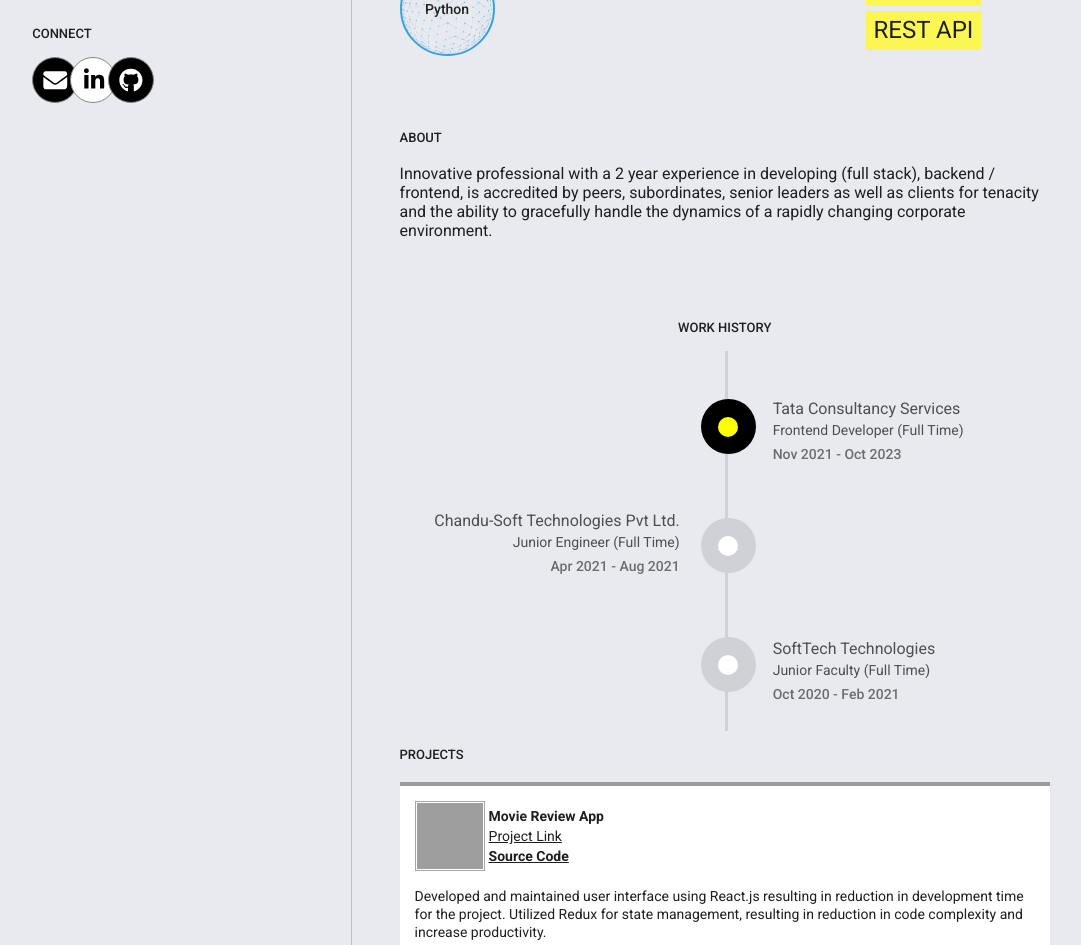
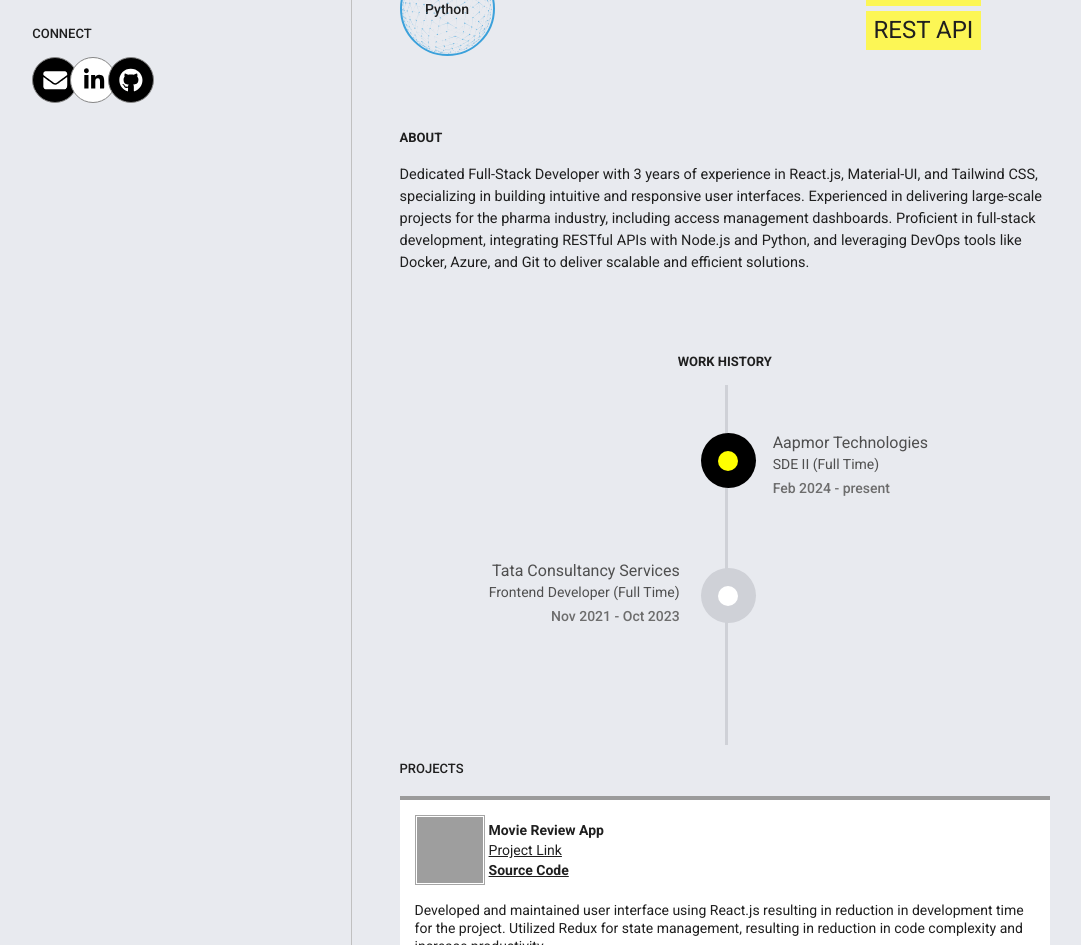
Before and after one commit to JagadeeshTalari/NewPortfolio_V2, a React (Vite) app: page / in a window 1280 px wide. Shown: the part 600-1545 px from the top of the page, without its empty margins (115-1196 px from the left). Built offline with nearby package versions, Linux system fonts and the light colour scheme; grey boxes are pictures that could not be loaded.

Commit message:
updated  about and workhistory

```diff
--- a/src/App.css
+++ b/src/App.css
@@ -2,35 +2,35 @@
   background-color: #31cf68;
 }
 
-.dot{
+.dot {
   width: 8px;
   height: 8px;
   border-radius: 50%;
 }
 
-.d-flex{
+.d-flex {
   display: flex;
   align-items: center;
   gap: 4px;
 }
 
 @media screen and (max-width: 450px) {
-  .d-flex{
+  .d-flex {
     flex-direction: column;
   }
 }
 
-section{
+section {
   margin-top: 1.75rem;
 }
 
-.dividerLine{
+.dividerLine {
   width: 1px;
   height: 450vh;
   background-color: #6b6b6b;
 }
 
-.layout{
+.layout {
   /* gap: 3rem; */
   align-items: start;
   width: 82%;
@@ -38,28 +38,33 @@
   margin-top: 3rem;
 }
 
-.aboutDetails{
+.aboutDetails {
   border-left: 1px solid #c0c0c0;
-  padding-left:3rem;
+  padding-left: 3rem;
   width: 67%;
 }
 
 @media screen and (max-width: 450px) {
-  .layout{
+  .layout {
     width: 92%;
     margin-top: 0rem;
   }
 
-.aboutDetails{
+  .aboutDetails {
     border-left: none;
     padding-left: 0rem;
     width: 100%;
     margin-top: 4rem;
   }
+}
 
-}
 .sectionHeading {
   font-size: 13px;
-  font-weight: 500;
+  font-weight: 700;
   margin-bottom: 1.2rem;
 }
+
+.about > p {
+  font-size: 14.5px;
+  line-height: 22px;
+}
--- a/src/Components/About/About.jsx
+++ b/src/Components/About/About.jsx
@@ -1,14 +1,22 @@
-import React from 'react'
-import WorkHistory from './WorkHistory'
+import React from "react";
+import WorkHistory from "./WorkHistory";
 
 const About = () => {
   return (
     <div className="about">
-    <div className='sectionHeading'>ABOUT</div>
-    <p>Innovative professional with a 2 year experience in developing (full stack), backend / frontend, is accredited by peers, subordinates, senior leaders as well as clients for tenacity and the ability to gracefully handle the dynamics of a rapidly changing corporate environment.</p>
-    <WorkHistory/>
+      <div className="sectionHeading">ABOUT</div>
+      <p>
+        Dedicated Full-Stack Developer with 3 years of experience in React.js,
+        Material-UI, and Tailwind CSS, specializing in building intuitive and
+        responsive user interfaces. Experienced in delivering large-scale
+        projects for the pharma industry, including access management
+        dashboards. Proficient in full-stack development, integrating RESTful
+        APIs with Node.js and Python, and leveraging DevOps tools like Docker,
+        Azure, and Git to deliver scalable and efficient solutions.
+      </p>
+      <WorkHistory />
     </div>
-  )
-}
+  );
+};
 
-export default About
+export default About;
--- a/src/Components/About/WorkHistory.css
+++ b/src/Components/About/WorkHistory.css
@@ -1,7 +1,6 @@
 #workHistory {
   padding-top: 5rem;
 }
-
 
 @media screen and (max-width: 450px) {
   #workHistory {
@@ -9,43 +8,41 @@
   }
 }
 
-#workHistory>h4{
+#workHistory > h4 {
   width: fit-content;
   margin: auto;
 }
 
-.workHistorLine{
+.workHistorLine {
   width: 3px;
-    height: 380px;
+  height: 360px;
   margin-top: 1rem;
-    background-color: #CFD1D7;
+  background-color: #cfd1d7;
   display: flex;
   flex-direction: column;
-    gap: 4rem;
+  gap: 5rem;
   position: relative;
   z-index: -1;
   left: 50%;
-
 }
 
-.workDetails{
+.workDetails {
   width: max-content;
 }
 
-
-.companyName{
+.companyName {
   font-size: 16px;
   font-weight: 400;
   color: #4f4f4f;
 }
 
-.role{
+.role {
   font-size: 14px;
   color: #4f4f4f;
   margin-top: 0.25rem;
 }
 
-.duration{
+.duration {
   margin-top: 0.5rem;
   font-size: 14px;
   font-weight: 500;
@@ -53,31 +50,30 @@
 }
 
 @media screen and (max-width: 450px) {
-    .workHistorLine{
+  .workHistorLine {
     height: 440px;
     gap: 5.5rem;
   }
 
-    .workDetails{
+  .workDetails {
     max-width: 140px;
   }
 
-    .companyName{
+  .companyName {
     font-size: 14px;
   }
 
-    .role{
+  .role {
     font-size: 13px;
   }
 
-    .duration{
+  .duration {
     margin-top: 0.5rem;
     font-size: 13px;
   }
 }
 
-
-.workHistorLine .workDetails:nth-child(2){
+.workHistorLine .workDetails:nth-child(2) {
   /* color: green;  */
   position: absolute;
   left: 3rem;
@@ -85,40 +81,39 @@
 }
 
 @media screen and (max-width: 450px) {
-    .workHistorLine .workDetails:nth-child(2){
+  .workHistorLine .workDetails:nth-child(2) {
     top: 2rem;
   }
 }
 
-.workHistorLine .workDetails:nth-child(4){
+.workHistorLine .workDetails:nth-child(4) {
   /* color: blue;  */
   position: absolute;
   right: 3rem;
-    top: 10rem;
+  top: 11rem;
   text-align: right;
 }
 
 @media screen and (max-width: 450px) {
-    .workHistorLine .workDetails:nth-child(4){
+  .workHistorLine .workDetails:nth-child(4) {
     top: 11rem;
   }
 }
 
-.workHistorLine .workDetails:nth-child(6){
+.workHistorLine .workDetails:nth-child(6) {
   /* color: rgb(135, 135, 14);  */
   position: absolute;
   left: 3rem;
   top: 18rem;
 }
 
-
 @media screen and (max-width: 450px) {
-    .workHistorLine .workDetails:nth-child(6){
+  .workHistorLine .workDetails:nth-child(6) {
     top: 20.5rem;
   }
 }
 
-.workHistorLine .workDetails:nth-child(8){
+.workHistorLine .workDetails:nth-child(8) {
   /* color: blue;  */
   position: absolute;
   right: 3rem;
@@ -127,7 +122,7 @@
 }
 
 @media screen and (max-width: 450px) {
-    .about>p{
+  .about > p {
     font-size: 14px;
     line-height: 20px;
   }
--- a/src/Components/About/WorkHistory.jsx
+++ b/src/Components/About/WorkHistory.jsx
@@ -1,30 +1,36 @@
-import React from 'react'
-import "./WorkHistory.css"
-import Circles from './Circles'
+import React from "react";
+import "./WorkHistory.css";
+import Circles from "./Circles";
 
 const WorkHistory = () => {
   return (
-    <div id='workHistory'>
-        <h4 className='sectionHeading'>WORK HISTORY</h4>
+    <div id="workHistory">
+      <h4 className="sectionHeading">WORK HISTORY</h4>
       <div className="workHistorLine">
-          <Circles activeClass="active"/>
-          <div className='workDetails'>
-            <p className='companyName'>Tata Consultancy Services</p>
-            <p className='role'>Frontend Developer (Full Time)</p>
-            <p className='duration'>Nov 2021 - Oct 2023</p>
+        <Circles activeClass="active" />
+        <div className="workDetails">
+          <p className="companyName">Aapmor Technologies</p>
+          <p className="role">SDE II (Full Time)</p>
+          <p className="duration">Feb 2024 - present</p>
         </div>
-          <Circles/>
-          <div className='workDetails'>
-            <p className='companyName'>Chandu-Soft Technologies Pvt Ltd.</p>
-            <p className='role'>Junior Engineer (Full Time)</p>
-            <p className='duration'>Apr 2021 - Aug 2021</p>
+        <Circles />
+        <div className="workDetails">
+          <p className="companyName">Tata Consultancy Services</p>
+          <p className="role">Frontend Developer (Full Time)</p>
+          <p className="duration">Nov 2021 - Oct 2023</p>
         </div>
-          <Circles/>
-          <div className='workDetails third'>
-            <p className='companyName'>SoftTech Technologies</p>
-            <p className='role'>Junior Faculty (Full Time)</p>
-            <p className='duration'>Oct 2020 - Feb 2021</p>
-          </div>
+        {/* <Circles />
+        <div className="workDetails">
+          <p className="companyName">Chandu-Soft Technologies Pvt Ltd.</p>
+          <p className="role">Junior Engineer (Full Time)</p>
+          <p className="duration">Apr 2021 - July 2021</p>
+        </div> */}
+        {/* <Circles /> */}
+        {/* <div className="workDetails third">
+          <p className="companyName">SoftTech Technologies</p>
+          <p className="role">Junior Faculty (Full Time)</p>
+          <p className="duration">Oct 2020 - Feb 2021</p>
+        </div> */}
         {/* <Circles/> */}
         {/* <div className='workDetails third'>
             <p>SchbangQ</p>
@@ -34,7 +40,7 @@
           <Circles/> */}
       </div>
     </div>
-  )
-}
+  );
+};
 
-export default WorkHistory
+export default WorkHistory;
```
Lines whose indentation alone changed are shown as unchanged.
